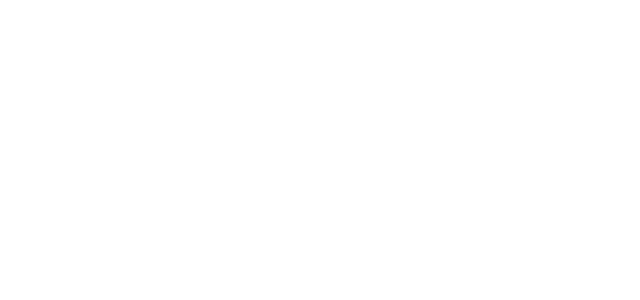
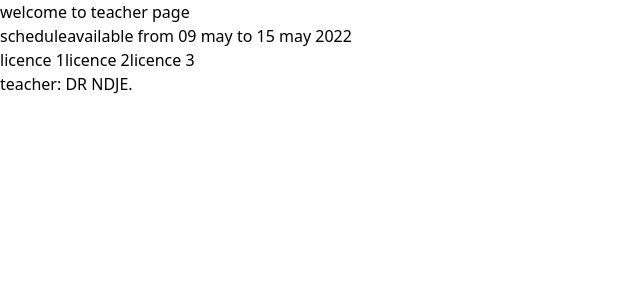
Before and after one commit to HangaWilfried/schedule, a Vue app: page /teacher in a window 1280 px wide. Before the commit this address had no page. Shown: the top 300 px of the page, without its empty margins (0-640 px from the left). Built offline with nearby package versions, Linux system fonts and the light colour scheme.

Commit message:
implement login mainly the switch between role

```diff
--- a/src/router/index.js
+++ b/src/router/index.js
@@ -10,9 +10,14 @@
       path: "/",
     },
     {
-      component: () => import("../views/Dashboard.vue"),
-      name: "dashboard",
-      path: "/dashboard",
+      component: () => import("../views/TeacherPage.vue"),
+      name: "teacher",
+      path: "/teacher",
+    },
+    {
+      component: () => import("../views/StudentPage.vue"),
+      name: "student",
+      path: "/student",
     }
   ]
 })
--- a/src/views/Login.vue
+++ b/src/views/Login.vue
@@ -30,7 +30,7 @@
         </template>
         <div class="w-full flex flex-col w-full mt-5">
           <button
-            @click.prevent="check"
+            @click.prevent="loginTo"
             class="hover:bg-[#f7d1cd] hover:ring-4 active:ring-[#d1b3c4] w-full bg-[#f7d1cd] rounded py-1 text-lg font-sans text-gray-600 ring-2 ring-[#f7d1cd]">connexion</button>
         </div>
       </form>
@@ -54,7 +54,9 @@
 
 const router = useRouter();
 
-const check = () => router.push("/dashboard");
+const loginTo = () => {
+  tenant.value === 'student' ? router.push("/student") : router.push("/teacher");
+}
 const shouldCloseTenantOptions = ref(true);
 
 const handleClose = () => {
--- a/src/views/Dashboard.vue
+++ b/src/views/StudentPage.vue
@@ -1,8 +1,5 @@
 <template>
-    dashboard
-
-
-
+  welcome to student page
 </template>
 
 <script setup>
--- /dev/null
+++ b/src/views/TeacherPage.vue
@@ -0,0 +1,29 @@
+<template>
+  welcome to teacher page
+
+  <div class="w-full h-full inset-0 absolute bg-gray-300 divide-y-2">
+    <div>
+      <div>
+        <span>schedule</span>
+        <span>available from 09 may to 15 may 2022</span>
+      </div>
+      <div>
+        <div>
+          <button>licence 1</button>
+          <button>licence 2</button>
+          <button>licence 3</button>
+        </div>
+        <div>
+          <router-view></router-view>
+        </div>
+      </div>
+    </div>
+    <div class="absolute bottom-0 w-full">
+      teacher: DR NDJE.
+    </div>
+  </div>
+</template>
+
+<script setup>
+import { RouterView } from "vue-router";
+</script>
```
